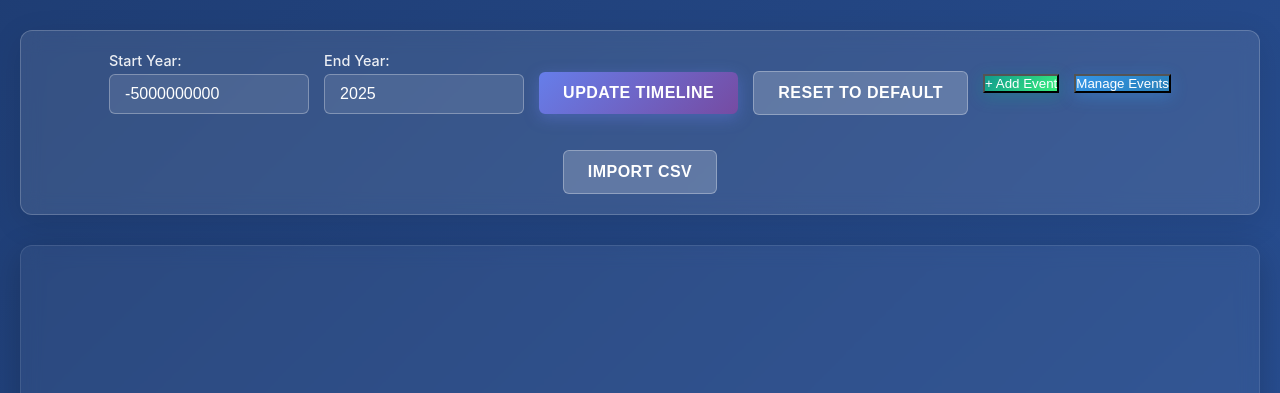
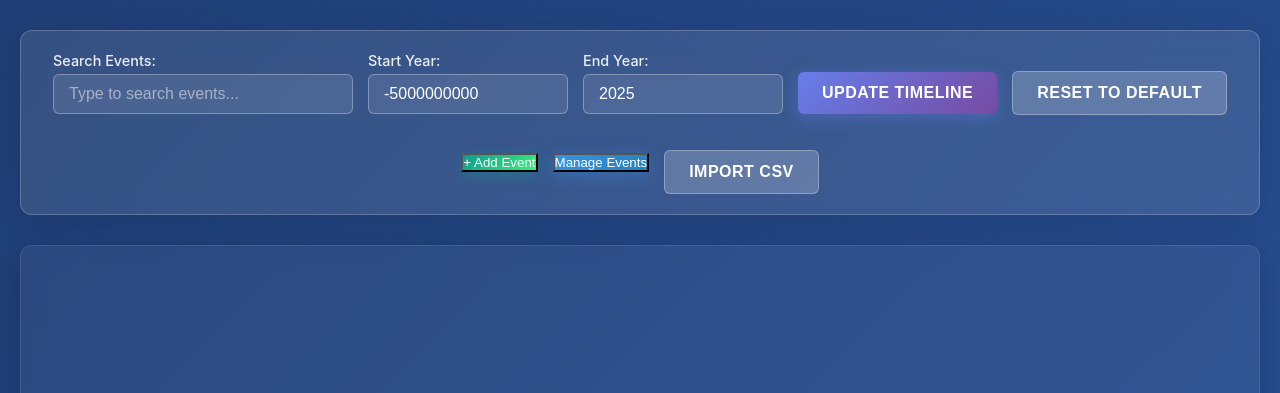
Before and after one commit to aaronschick/TimeTrip, a Flask app: page / in a window 1280 px wide. Shown: the part 153-546 px from the top of the page. Run offline with Flask 3, Linux system fonts and the light colour scheme; data that the repository does not hold is empty; some libraries are stand-ins or nearby versions.

Commit message:
Adding search functionality
Adding Search functionality

```diff
--- a/app/routes.py
+++ b/app/routes.py
@@ -432,3 +432,62 @@ def import_status():
             'error': str(e),
             'database_connected': False
         }), 500
+
+@bp.route('/api/events/search', methods=['GET'])
+def search_events():
+    """Search events by title, description, or category"""
+    try:
+        query = request.args.get('q', '').strip()
+        limit = request.args.get('limit', type=int, default=10)
+
+        if not query or len(query) < 2:
+            return jsonify({
+                'count': 0,
+                'data': []
+            })
+
+        # Search in title, description, and category
+        search_pattern = f'%{query}%'
+
+        events = TimelineEvent.query.filter(
+            db.or_(
+                TimelineEvent.title.ilike(search_pattern),
+                TimelineEvent.description.ilike(search_pattern),
+                TimelineEvent.category.ilike(search_pattern),
+                TimelineEvent.continent.ilike(search_pattern)
+            )
+        ).limit(limit).all()
+
+        # Convert to dict and add relevance score (simple: title matches are more relevant)
+        results = []
+        for event in events:
+            event_dict = event.to_dict()
+            # Calculate simple relevance score
+            score = 0
+            title_lower = event.title.lower()
+            query_lower = query.lower()
+            if title_lower.startswith(query_lower):
+                score = 100
+            elif query_lower in title_lower:
+                score = 50
+            elif query_lower in (event.description or '').lower():
+                score = 25
+            else:
+                score = 10
+            event_dict['relevance'] = score
+            results.append(event_dict)
+
+        # Sort by relevance
+        results.sort(key=lambda x: x['relevance'], reverse=True)
+
+        return jsonify({
+            'count': len(results),
+            'data': results
+        })
+    except Exception as e:
+        import traceback
+        db.session.rollback()
+        return jsonify({
+            'error': str(e),
+            'traceback': traceback.format_exc()
+        }), 500
--- a/static/css/style.css
+++ b/static/css/style.css
@@ -61,6 +61,16 @@ header h1 {
     gap: 5px;
 }
 
+.search-group {
+    position: relative;
+    min-width: 300px;
+}
+
+.search-container {
+    position: relative;
+    width: 100%;
+}
+
 .control-group label {
     font-size: 0.9rem;
     font-weight: 500;
@@ -76,6 +86,11 @@ header h1 {
     font-size: 1rem;
     width: 200px;
     transition: all 0.3s ease;
+}
+
+.search-group input {
+    width: 100%;
+    min-width: 300px;
 }
 
 .control-group input:focus {
--- a/static/js/main.js
+++ b/static/js/main.js
@@ -15,6 +15,8 @@ const manageEventsBtn = document.getElementById('manage-events-btn');
 const timelineContainer = document.getElementById('timeline-container');
 const loadingDiv = document.getElementById('loading');
 const errorDiv = document.getElementById('error');
+const eventSearchInput = document.getElementById('event-search');
+const searchResultsDiv = document.getElementById('search-results');
 
 // Modal elements
 const addEventModal = document.getElementById('add-event-modal');
@@ -116,6 +118,51 @@ document.addEventListener('DOMContentLoaded', () => {
     if (endYearInput) {
         endYearInput.addEventListener('keypress', (e) => {
             if (e.key === 'Enter') handleUpdate();
+        });
+    }
+
+    // Event search functionality
+    if (eventSearchInput) {
+        eventSearchInput.addEventListener('input', (e) => {
+            const query = e.target.value.trim();
+
+            clearTimeout(searchTimeout);
+
+            if (query.length < 2) {
+                hideSearchResults();
+                return;
+            }
+
+            searchTimeout = setTimeout(() => {
+                searchEvents(query);
+            }, 300); // Debounce search
+        });
+
+        eventSearchInput.addEventListener('keydown', (e) => {
+            if (!searchResultsDiv.classList.contains('hidden') && currentSearchResults.length > 0) {
+                if (e.key === 'ArrowDown') {
+                    e.preventDefault();
+                    selectedSearchIndex = Math.min(selectedSearchIndex + 1, currentSearchResults.length - 1);
+                    updateSearchSelection();
+                } else if (e.key === 'ArrowUp') {
+                    e.preventDefault();
+                    selectedSearchIndex = Math.max(selectedSearchIndex - 1, -1);
+                    updateSearchSelection();
+                } else if (e.key === 'Enter' && selectedSearchIndex >= 0) {
+                    e.preventDefault();
+                    selectEvent(currentSearchResults[selectedSearchIndex]);
+                } else if (e.key === 'Escape') {
+                    hideSearchResults();
+                }
+            }
+        });
+
+        // Hide results when clicking outside
+        document.addEventListener('click', (e) => {
+            if (eventSearchInput && !eventSearchInput.contains(e.target) &&
+                searchResultsDiv && !searchResultsDiv.contains(e.target)) {
+                hideSearchResults();
+            }
         });
     }
 });
@@ -441,6 +488,133 @@ function showSuccess(message) {
 // Make deleteEvent available globally for onclick handlers
 window.deleteEvent = deleteEvent;
 
+// Event search functionality
+let searchTimeout;
+let selectedSearchIndex = -1;
+let currentSearchResults = [];
+
+async function searchEvents(query) {
+    try {
+        const response = await fetch(`/api/events/search?q=${encodeURIComponent(query)}&limit=10`);
+
+        if (!response.ok) {
+            throw new Error('Search failed');
+        }
+
+        const result = await response.json();
+        currentSearchResults = result.data || [];
+        selectedSearchIndex = -1;
+
+        displaySearchResults(currentSearchResults);
+
+    } catch (error) {
+        console.error('Error searching events:', error);
+        searchResultsDiv.innerHTML = '<div class="search-no-results">Error searching events</div>';
+        showSearchResults();
+    }
+}
+
+function displaySearchResults(results) {
+    if (!searchResultsDiv) return;
+
+    if (results.length === 0) {
+        searchResultsDiv.innerHTML = '<div class="search-no-results">No events found</div>';
+        showSearchResults();
+        return;
+    }
+
+    const html = results.map((event, index) => {
+        const category = escapeHtml(event.category || 'N/A');
+        const continent = escapeHtml(event.continent || 'N/A');
+        const year = formatYear(event.start_year);
+
+        return `
+            <div class="search-result-item" data-index="${index}" data-event-id="${event.id}"
+                 data-start-year="${event.start_year}" data-end-year="${event.end_year || event.start_year}">
+                <div class="search-result-title">${escapeHtml(event.title || 'Untitled')}</div>
+                <div class="search-result-details">
+                    <span class="search-result-category">${category}</span>
+                    <span>${continent}</span>
+                    <span style="margin-left: 8px;">${year}</span>
+                </div>
+            </div>
+        `;
+    }).join('');
+
+    searchResultsDiv.innerHTML = html;
+    showSearchResults();
+
+    // Add click handlers
+    searchResultsDiv.querySelectorAll('.search-result-item').forEach(item => {
+        item.addEventListener('click', () => {
+            const index = parseInt(item.dataset.index);
+            selectEvent(currentSearchResults[index]);
+        });
+    });
+}
+
+function updateSearchSelection() {
+    if (!searchResultsDiv) return;
+
+    const items = searchResultsDiv.querySelectorAll('.search-result-item');
+    items.forEach((item, index) => {
+        if (index === selectedSearchIndex) {
+            item.classList.add('selected');
+            item.scrollIntoView({ block: 'nearest', behavior: 'smooth' });
+        } else {
+            item.classList.remove('selected');
+        }
+    });
+}
+
+function selectEvent(event) {
+    if (!event) return;
+
+    // Hide search results
+    hideSearchResults();
+
+    // Clear search input
+    if (eventSearchInput) {
+        eventSearchInput.value = '';
+    }
+
+    // Calculate year range to center on this event
+    const eventStartYear = event.start_year;
+    const eventEndYear = event.end_year || event.start_year;
+
+    // Set a range around the event (show 10% of timeline on each side, or minimum 1000 years)
+    const yearSpan = Math.max(eventEndYear - eventStartYear, 1000);
+    const padding = Math.max(yearSpan * 0.1, 1000);
+
+    const newStartYear = Math.floor(eventStartYear - padding);
+    const newEndYear = Math.ceil(eventEndYear + padding);
+
+    // Update year inputs
+    if (startYearInput) startYearInput.value = newStartYear;
+    if (endYearInput) endYearInput.value = newEndYear;
+
+    // Reload timeline with new range
+    loadTimeline(newStartYear, newEndYear).then(() => {
+        // After timeline loads, try to highlight the event
+        // Note: Plotly doesn't have a direct "scroll to point" but we can use the range we set
+        console.log(`Centered timeline on event: ${event.title} (${eventStartYear} - ${eventEndYear})`);
+    });
+}
+
+function showSearchResults() {
+    if (searchResultsDiv) {
+        searchResultsDiv.classList.remove('hidden');
+    }
+}
+
+function hideSearchResults() {
+    if (searchResultsDiv) {
+        searchResultsDiv.classList.add('hidden');
+    }
+    selectedSearchIndex = -1;
+    currentSearchResults = [];
+}
+
 // Import CSV functionality
 async function checkImportStatus() {
     try {
--- a/templates/index.html
+++ b/templates/index.html
@@ -15,6 +15,13 @@
         </header>
 
         <div class="controls">
+            <div class="control-group search-group">
+                <label for="event-search">Search Events:</label>
+                <div class="search-container">
+                    <input type="text" id="event-search" placeholder="Type to search events..." autocomplete="off">
+                    <div id="search-results" class="search-results hidden"></div>
+                </div>
+            </div>
             <div class="control-group">
                 <label for="start-year">Start Year:</label>
                 <input type="number" id="start-year" value="-5000000000" step="1000000">
```
Also changed, not shown: other parts of static/css/style.css (+65 -0 lines).
